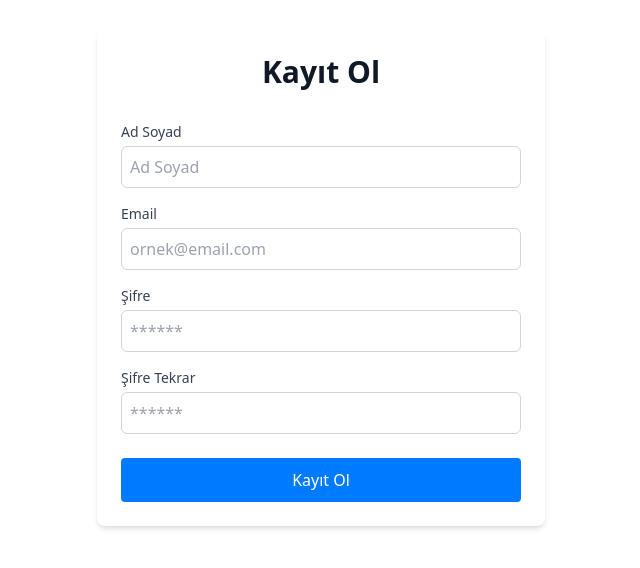
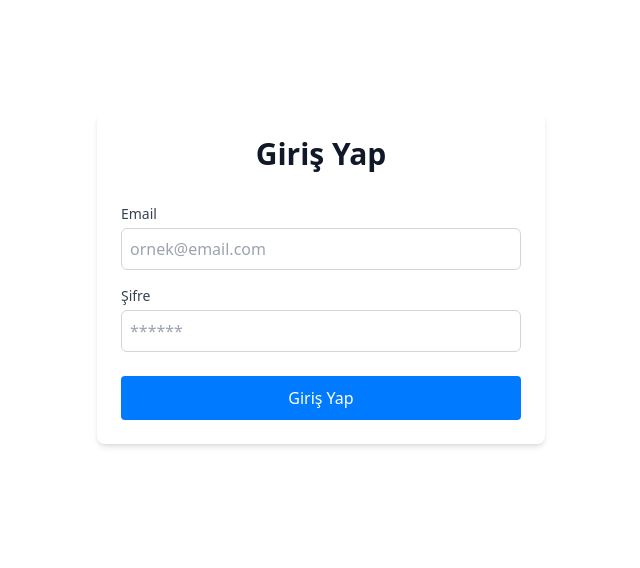
Before and after one commit to eminbasbayan/2024-4-react-bootcamp, a React (Vite) app: page / in a window 1280 px wide. Shown: the part 122-690 px from the top of the page, without its empty margins (319-959 px from the left). Built offline with nearby package versions, Linux system fonts and the light colour scheme; the HTML template or start-up script is replaced by a standard one.

Commit message:
login form yönetimi

```diff
--- a/src/App.jsx
+++ b/src/App.jsx
@@ -1,10 +1,11 @@
+import LoginForm from './components/Auth/LoginForm';
 import RegisterForm from './components/Auth/RegisterForm';
 
 function App() {
   return (
     <div className="app">
       <div className="container mx-auto">
-        <RegisterForm />
+        <LoginForm />
       </div>
     </div>
   );
--- a/src/components/Auth/LoginForm.jsx
+++ b/src/components/Auth/LoginForm.jsx
@@ -1,5 +1,81 @@
+import { useForm } from 'react-hook-form';
+import * as yup from 'yup';
+import { yupResolver } from '@hookform/resolvers/yup';
+import Button from '../UI/Button';
+
+const loginSchema = yup.object().shape({
+  email: yup
+    .string()
+    .email('Geçerli bir email adresi giriniz!')
+    .required('Email alanı zorunludur!'),
+  password: yup
+    .string()
+    .min(6, 'Şifre en az 6 karakter olmalıdır!')
+    .required('Şifre alanı zorunludur!'),
+});
+
 const LoginForm = () => {
-  return <div>LoginForm</div>;
+  const {
+    register,
+    handleSubmit,
+    formState: { errors },
+  } = useForm({
+    resolver: yupResolver(loginSchema),
+  });
+
+  const onSubmit = (data) => {
+    console.log(data);
+  };
+
+  return (
+    <div className="login-form min-h-screen flex items-center justify-center">
+      <div className="w-full max-w-md space-y-8 rounded-lg bg-white p-6 shadow-md">
+        <h2 className="text-center text-3xl font-bold text-gray-900">
+          Giriş Yap
+        </h2>
+        <form className="mt-8 space-y-6" onSubmit={handleSubmit(onSubmit)}>
+          <div className="space-y-4">
+            <div className="form-item">
+              <label className="block text-sm font-medium text-gray-700">
+                Email
+              </label>
+              <input
+                {...register('email', { required: true })}
+                type="email"
+                className="mt-1 block w-full rounded-md border border-gray-300 p-2"
+                placeholder="ornek@email.com"
+              />
+              {errors.email && (
+                <p className="mt-1 text-sm text-red-600">
+                  {errors.email.message}
+                </p>
+              )}
+            </div>
+
+            <div className="form-item">
+              <label className="block text-sm font-medium text-gray-700">
+                Şifre
+              </label>
+              <input
+                {...register('password', { required: true })}
+                type="password"
+                className="mt-1 block w-full rounded-md border border-gray-300 p-2"
+                placeholder="******"
+              />
+              {errors.password && (
+                <p className="mt-1 text-sm text-red-600">
+                  {errors.password.message}
+                </p>
+              )}
+            </div>
+          </div>
+          <Button color="primary" addClass="w-full">
+            Giriş Yap
+          </Button>
+        </form>
+      </div>
+    </div>
+  );
 };
 
 export default LoginForm;
```
